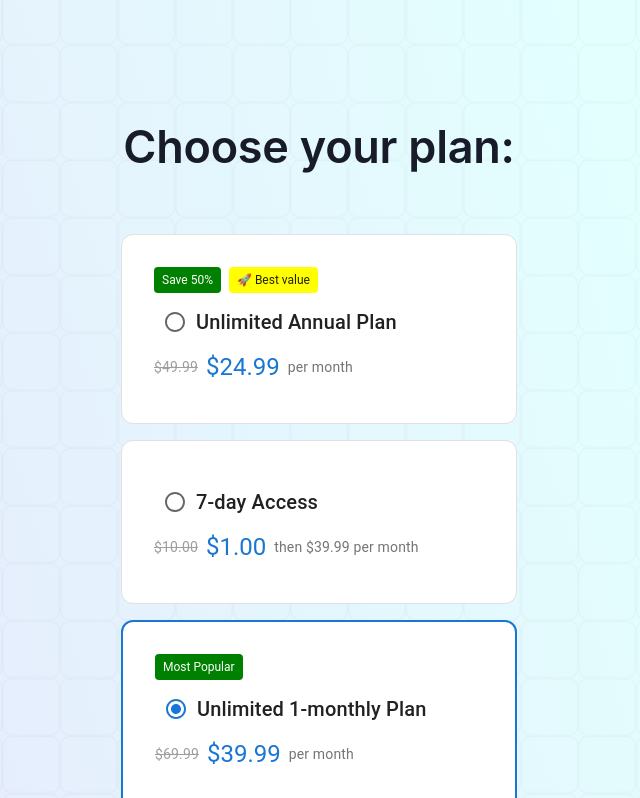
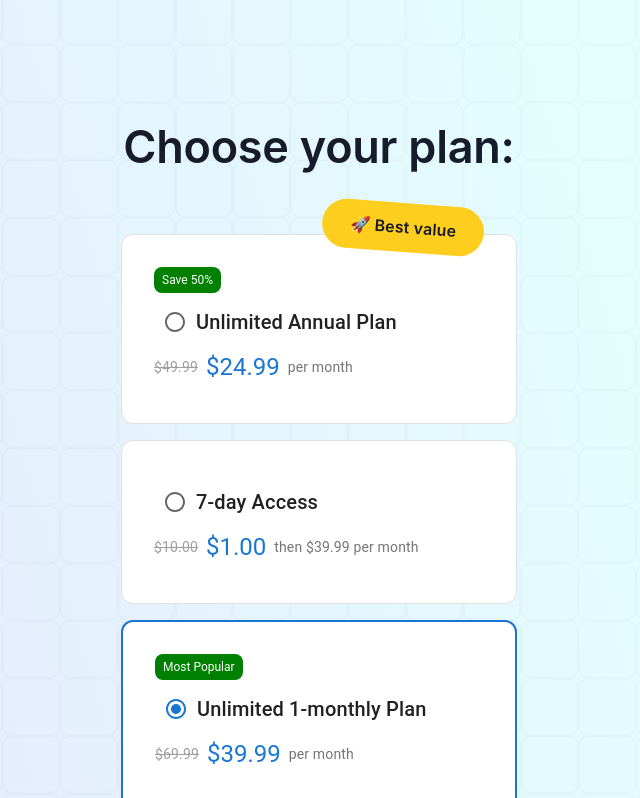
Before and after one commit to xanderrybalov/rybalov-manifest, a Next.js app: page /pricing in a window 1280 px wide. Shown: the top 798 px of the page, without its empty margins (321-961 px from the left). Built offline with nearby package versions, Linux system fonts and the light colour scheme.

Commit message:
fixed: Product Card fixed badge

```diff
--- a/src/app/pricing/ProductCard.tsx
+++ b/src/app/pricing/ProductCard.tsx
@@ -34,6 +34,8 @@ const ProductCard: React.FC<ProductProps> = ({
         cursor: 'pointer',
         p: 2,
         transition: '0.3s',
+        position: 'relative',
+        overflow: 'visible',
         '&:hover': { boxShadow: 3 },
       }}
       onClick={onSelect}
@@ -41,36 +43,53 @@ const ProductCard: React.FC<ProductProps> = ({
       <CardContent>
         {/* Discount */}
         {discount && (
-          <Box
-            sx={{
+          <span
+            style={{
               backgroundColor: 'green',
               color: 'white',
-              fontSize: 12,
-              px: 1,
-              py: 0.5,
-              borderRadius: 1,
+              fontSize: '12px',
+              padding: '4px 8px',
+              borderRadius: '8px',
               display: 'inline-block',
             }}
           >
             {discount}
-          </Box>
+          </span>
         )}
 
         {/* Badge */}
         {badge && (
-          <Box
-            sx={{
-              backgroundColor: 'yellow',
-              fontSize: 12,
-              px: 1,
-              py: 0.5,
-              borderRadius: 1,
-              ml: 1,
-              display: 'inline-block',
+          <span
+            style={{
+              position: 'absolute',
+              zIndex: 5,
+              top: '-32px',
+              left: '200px',
+              width: '162.45px',
+              height: '49.48px',
+              gap: '6.16px',
+              borderRadius: '55.45px',
+              background: '#fece1f',
+              color: '#181B29',
+              transform: 'rotate(4.26deg)',
+              display: 'inline-flex',
+              alignItems: 'center',
+              justifyContent: 'center',
+              padding: '9.24px 24.64px',
             }}
           >
-            🚀 {badge}
-          </Box>
+            <span
+              style={{
+                fontFamily: 'Inter',
+                fontWeight: 600,
+                fontSize: '16px',
+                lineHeight: '30.81px',
+                letterSpacing: '0.15px',
+              }}
+            >
+              🚀 {badge}
+            </span>
+          </span>
         )}
 
         <Box display="flex" alignItems="center" mt={1}>
```
